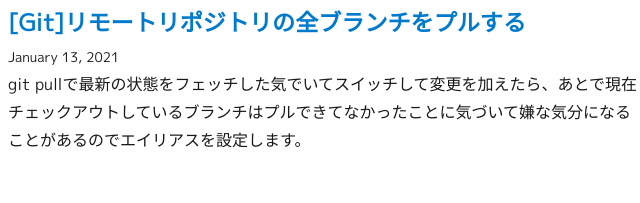
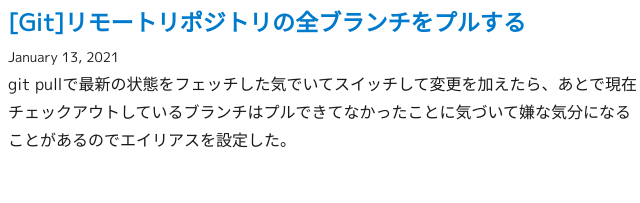
Before and after one commit to akumachan/akumachan.github.io, a Gatsby site: page / in a window 1280 px wide. Shown: the part 312-515 px from the top of the page, 317-957 px from the left. Built offline with nearby package versions, Linux system fonts and the light colour scheme; Gatsby itself is replaced by a stand-in of ours; some packages are replaced by stand-ins of ours.

Commit message:
記事修正

```diff
--- a/content/blog/Git/[Git]リモートリポジトリの全ブランチをプルする/index.md
+++ b/content/blog/Git/[Git]リモートリポジトリの全ブランチをプルする/index.md
@@ -1,7 +1,7 @@
 ---
 title: "[Git]リモートリポジトリの全ブランチをプルする"
 date: "2021-01-13 18:09:54"
-description: "git pullで最新の状態をフェッチした気でいてスイッチして変更を加えたら、あとで現在チェックアウトしているブランチはプルできてなかったことに気づいて嫌な気分になることがあるのでエイリアスを設定します。"
+description: "git pullで最新の状態をフェッチした気でいてスイッチして変更を加えたら、あとで現在チェックアウトしているブランチはプルできてなかったことに気づいて嫌な気分になることがあるのでエイリアスを設定した。"
 category: "Git"
 tags: ["Git"]
 published: true
```
